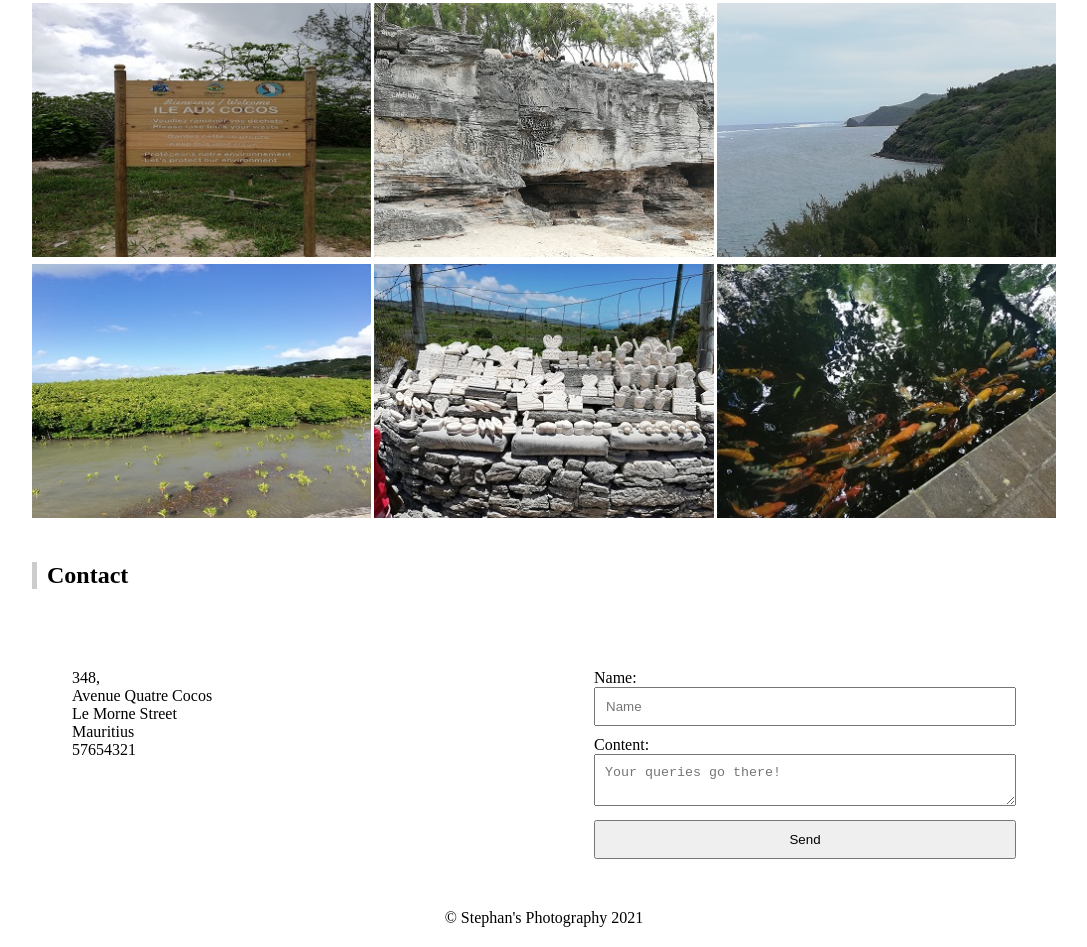
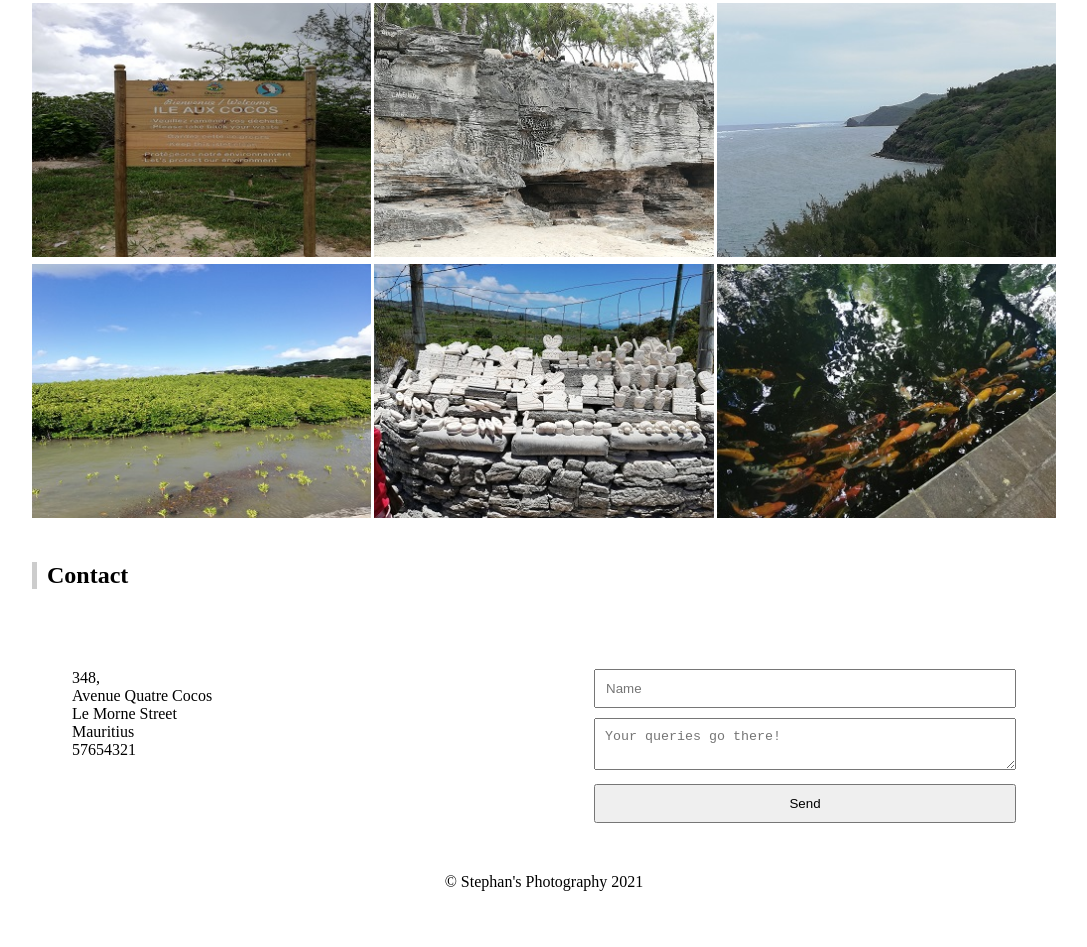
Before and after one commit to lildarees/web-assignment, a plain HTML site: page index.html in a window 1280 px wide. Shown: the part 1328-2275 px from the top of the page, without its empty margins (96-1183 px from the left). After the commit the page ends 2239 px from the top, so only its background shows below. Drawn offline with Linux system fonts and the light colour scheme; a web font is replaced by a local one.

Commit message:
Add files via upload

```diff
--- a/index.html
+++ b/index.html
@@ -131,9 +131,7 @@
         </div>
         <div class="half">
           <div class="contact-form">
-            <label for="name">Name:</label>
             <input type="text" name="name" placeholder="Name" />
-            <label for="content">Content:</label>
             <textarea placeholder="Your queries go there!"></textarea>
             <input type="submit" value="Send" />
           </div>
```
